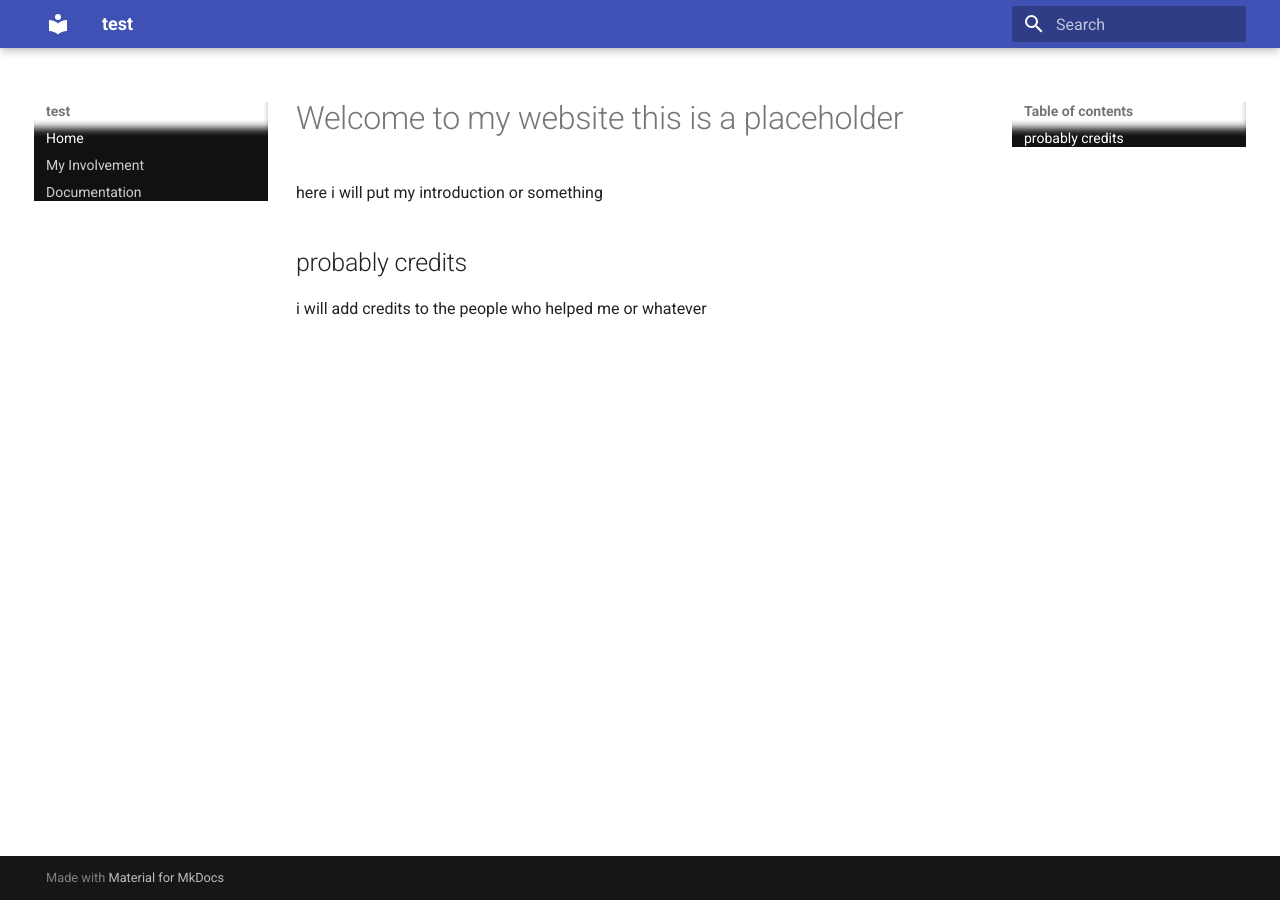
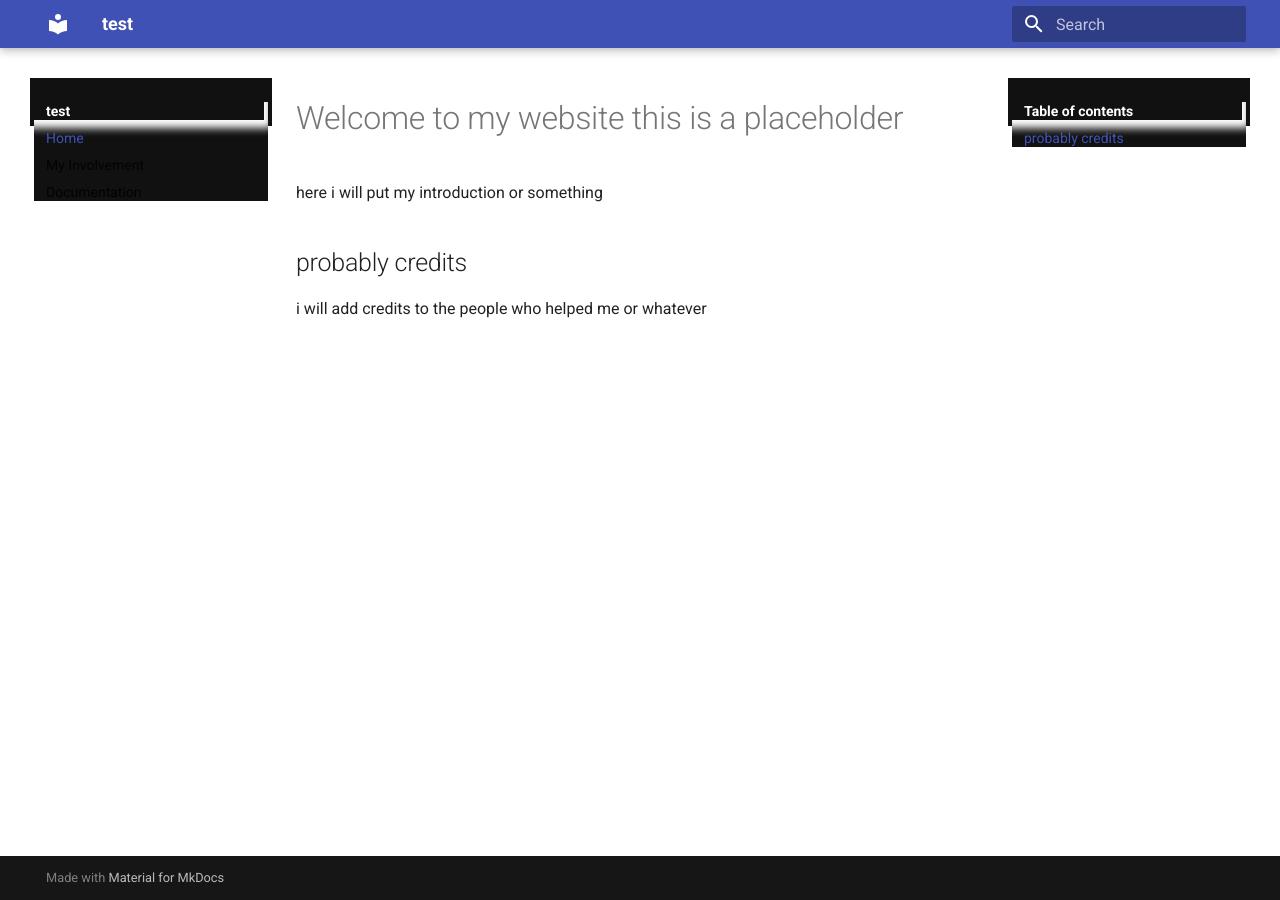
Before and after one commit to acquanaturaleminerale/acquanaturaleminerale.github.io, an MkDocs documentation site: the page built from docs/index.md, in a window 1280 px wide. Built offline with MkDocs 1.6.1 and Material for MkDocs 9.7.7, drawn with Linux system fonts in a browser that asks for light colours.

Commit message:
Update extra.css

```diff
--- a/docs/stylesheets/extra.css
+++ b/docs/stylesheets/extra.css
@@ -1,15 +1,16 @@
-.md-sidebar__scrollwrap {
+.md-sidebar__scrollwrap,
+.md-sidebar,
+.md-sidebar--primary,
+.md-sidebar--secondary {
     background-color: #111;
 }
-
-.md-nav__link {
-    color: rgba(255,255,255,.8);
-}
-
-.md-nav__link:hover {
+.md-nav__title {
+    background-color: #111 !important;
     color: white;
 }
-
-.md-nav__link--active {
-    color: white !important;
+.md-nav--secondary .md-nav__title {
+    background-color: #111 !important;
 }
+.md-sidebar__inner {
+    background-color: #111;
+}
```
